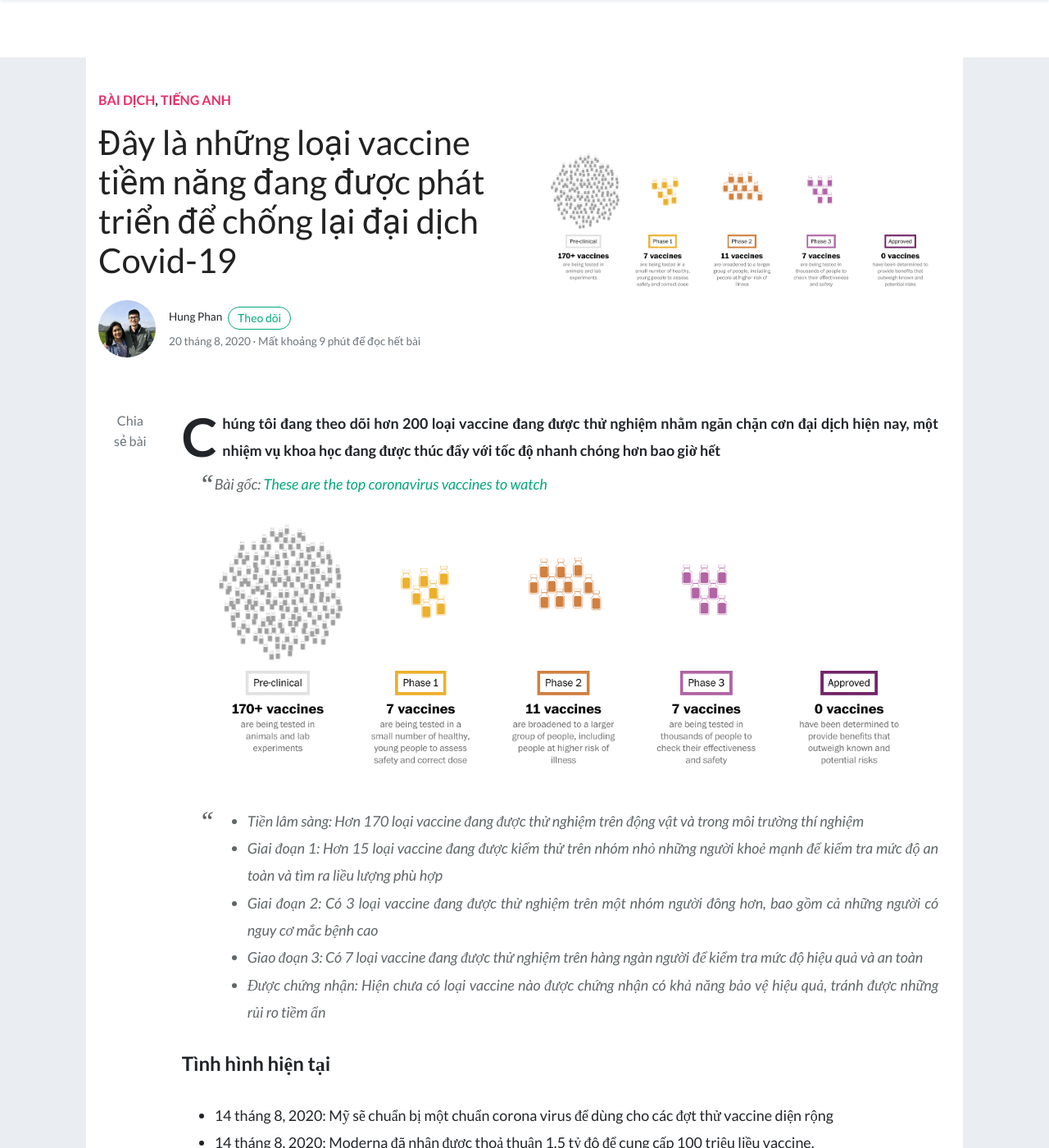
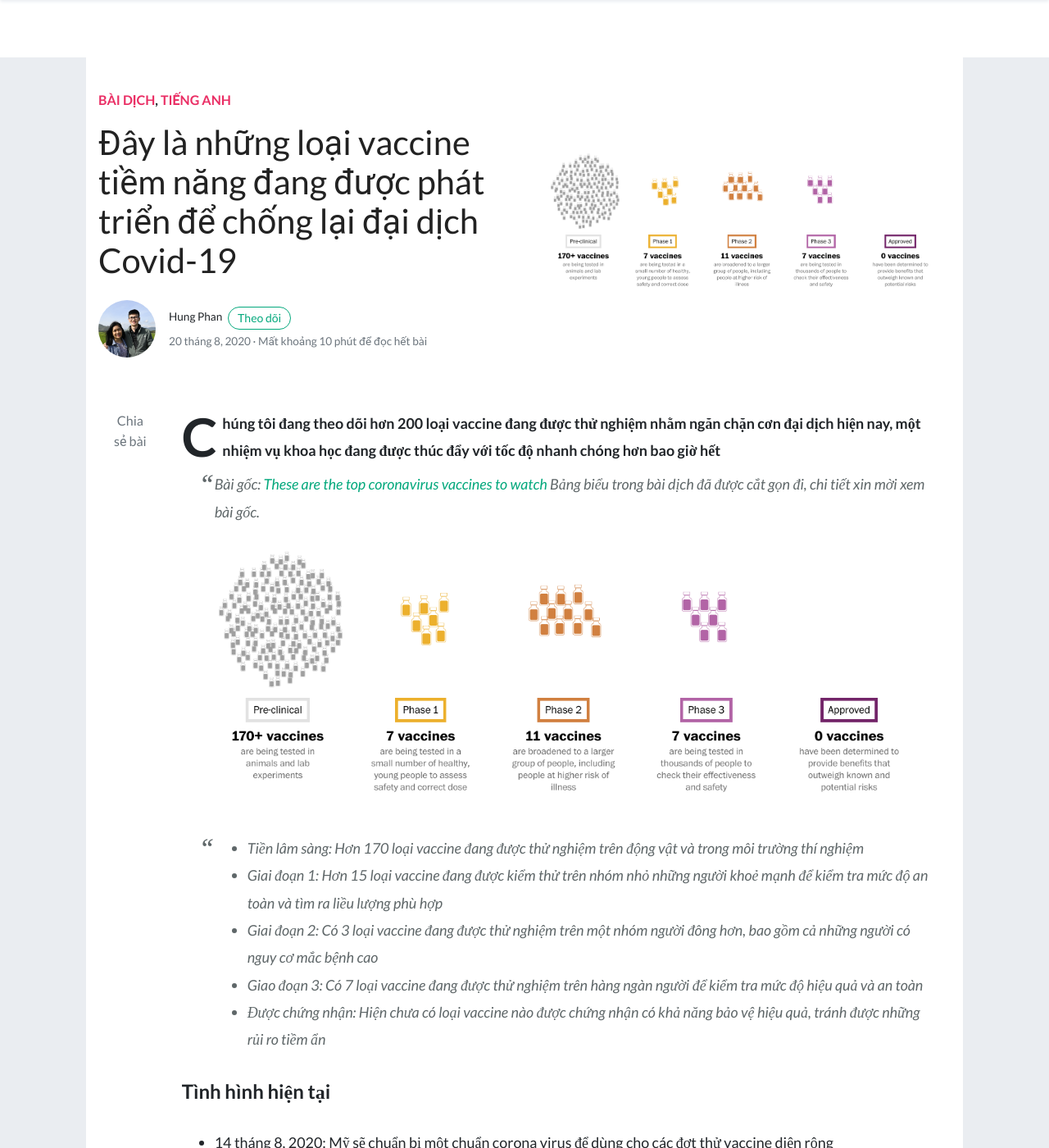
Before and after one commit to hungph/hungph.github.io, a Jekyll site: the page built from _posts/2020-08-20-nhung-loai-vaccine-covid-19-tiem-nang.md, in a window 1280 px wide and 1400 px high. Shown: the whole window at 82% size. Built offline with Jekyll 4.4.1, drawn with Linux system fonts in a browser that asks for light colours; nearby versions of some CDN libraries; comment, search, counter and statistics services are not loaded.

Commit message:
[3rd]These are the top coronavirus vaccines to watch

```diff
--- a/_posts/2020-08-20-nhung-loai-vaccine-covid-19-tiem-nang.md
+++ b/_posts/2020-08-20-nhung-loai-vaccine-covid-19-tiem-nang.md
@@ -8,6 +8,7 @@ tags: [bài dịch, tiếng anh, vaccine, covid-19]
 **Chúng tôi đang theo dõi hơn 200 loại vaccine đang được thử nghiệm nhằm ngăn chặn cơn đại dịch hiện nay, một nhiệm vụ khoa học đang được thúc đẩy với tốc độ nhanh chóng hơn bao giờ hết**
 
 > Bài gốc: [These are the top coronavirus vaccines to watch](https://www.washingtonpost.com/graphics/2020/health/covid-vaccine-update-coronavirus/)
+> Bảng biểu trong bài dịch đã được cắt gọn đi, chi tiết xin mời xem bài gốc.
 
 ![Các bước thử nghiệm vaccine](https://raw.githubusercontent.com/hungph/hungph.github.io/master/assets/images/vaccine-covid-19-1.png){:height="auto" width="100%"}
 > - Tiền lâm sàng: Hơn 170 loại vaccine đang được thử nghiệm trên động vật và trong môi trường thí nghiệm
--- a/assets/css/theme.css
+++ b/assets/css/theme.css
@@ -653,8 +653,7 @@ footer {
 article {
 	font-size:1.12rem;
 	line-height:1.86;
-	font-family:Lato;
-	text-align: justify;}
+	font-family:Lato;}
 
 .article-headline {
     /* font-family:  "Lato", "Roboto",serif; */
```
